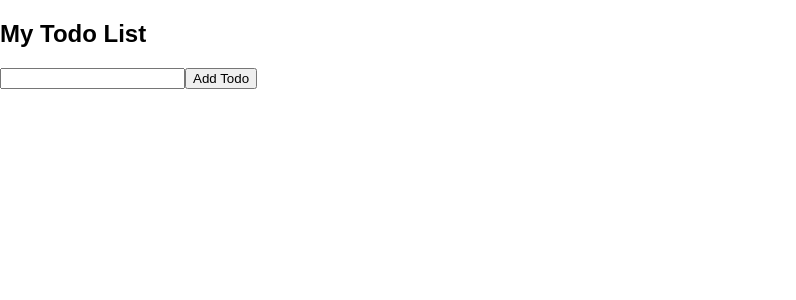
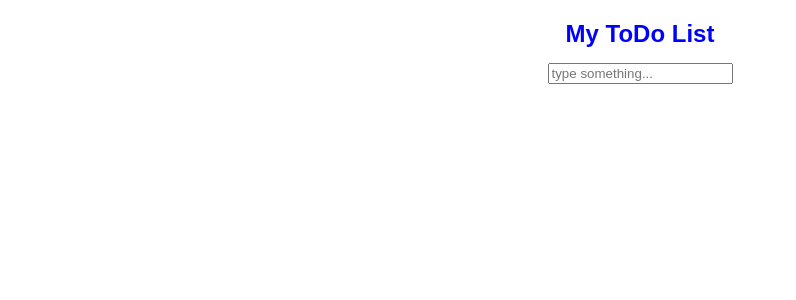
Before and after one commit to mlukso/todo_list, a React (Create React App) app: page / in a window 1280 px wide. Shown: the top 300 px of the page, without its empty margins (0-796 px from the left). Built offline with nearby package versions, Linux system fonts and the light colour scheme.

Commit message:
can delete/add items

```diff
--- a/src/App.css
+++ b/src/App.css
@@ -1,25 +1,34 @@
-.App {
+html, body {
+  justify-items: center;
+  align-content: center;
   text-align: center;
 }
 
-.App-logo {
-  animation: App-logo-spin infinite 20s linear;
-  height: 80px;
+h2 {
+  margin: 20px 0 15px 0;
 }
 
-.App-header {
-  background-color: #222;
-  height: 150px;
-  padding: 20px;
-  color: white;
+form {
+  display: flex;
+  align-items: center;
+  flex-direction: column;
 }
 
-.App-title {
-  font-size: 1.5em;
+.undone {
+  text-decoration: none;
+}
+.done{
+  text-decoration: line-through;
 }
 
-.App-intro {
-  font-size: large;
+ul {
+  list-style: none;
+  margin-left: -30px;
+}
+
+li:before {
+  list-style: none;
+  max-width: 100px;
 }
 
 @keyframes App-logo-spin {
--- a/src/App.js
+++ b/src/App.js
@@ -1,5 +1,13 @@
 import React, { Component } from 'react';
 import './App.css';
+
+const stylingObject  = {
+  color: 'blue'
+}
+
+const strikeThrough  = {
+  textDecorationLine: 'line-through'
+}
 
 class App extends Component {
   constructor(props) {
@@ -7,6 +15,7 @@ class App extends Component {
       this.state = {
         inputValue: '',
         list: [],
+        done: false,
       };
   }
   // user has to add items to the list
@@ -17,23 +26,67 @@ class App extends Component {
   handleInputSubmit=(e) => {
     e.preventDefault();
     const newList = this.state.list;
+    if(this.state.inputValue){
     newList.push(this.state.inputValue);
     this.setState({list: newList, inputValue: ''});
+    }
   };
 
-  renderList=() => {
-    return this.state.list.map((item, index) => {
-      return <div><p key={index}>{item}<button>X</button></p></div>
+  handleRemoveItem=(item, index) => {
+    const removeItem = this.state.list.slice();
+    removeItem.splice(index, 1)
+    this.setState({
+      list: removeItem
     })
+  };
+
+  toggleTodoDone=(item, index) =>{
+    if (this.state.done === false){
+      this.setState({
+        done: true,
+      })
+    } else {
+      this.setState({
+        done: false
+      })
+    }
+  }
+
+  // isDone(e){
+  //   e.target.value = 'new'
+  // }
+
+  renderButton=() => {
+    if(this.state.inputValue){
+      return <button onClick={this.handleInputSubmit}>Add ToDo</button>
+    }
+  };
+
+  // renderList=() => {
+  //   return this.state.list.map((item, id) => {
+  //     const listItems = `${item}`
+  //     return <ul><li key={id}>{listItems}<button>X</button></li></ul>
+  //   })
+  // };
+
+  renderList = () => {
+    return this.state.list.map((item, index) =>
+      <ul>
+        <li key={index} style={this.props.className}>
+          {item}
+          <button onClick={()=>{this.toggleTodoDone(item, index)}}>✓</button>
+          <button onClick={()=>{this.handleRemoveItem(item, index)}}>X</button>
+        </li>
+      </ul>)
   }
 
   render() {
     return (
       <div>
         <form>
-        <h2>My Todo List</h2>
-        <input value={this.state.inputValue} onChange={this.handleInputChange} type = "text"></input>
-        <button onClick={this.handleInputSubmit}>Add Todo</button>
+        <h2 style={stylingObject}>My ToDo List</h2>
+        <input placeholder='type something...' value={this.state.inputValue} onChange={this.handleInputChange} type = "text"></input>
+        {this.renderButton()}
         </form>
         {this.renderList()}
       </div>
```
